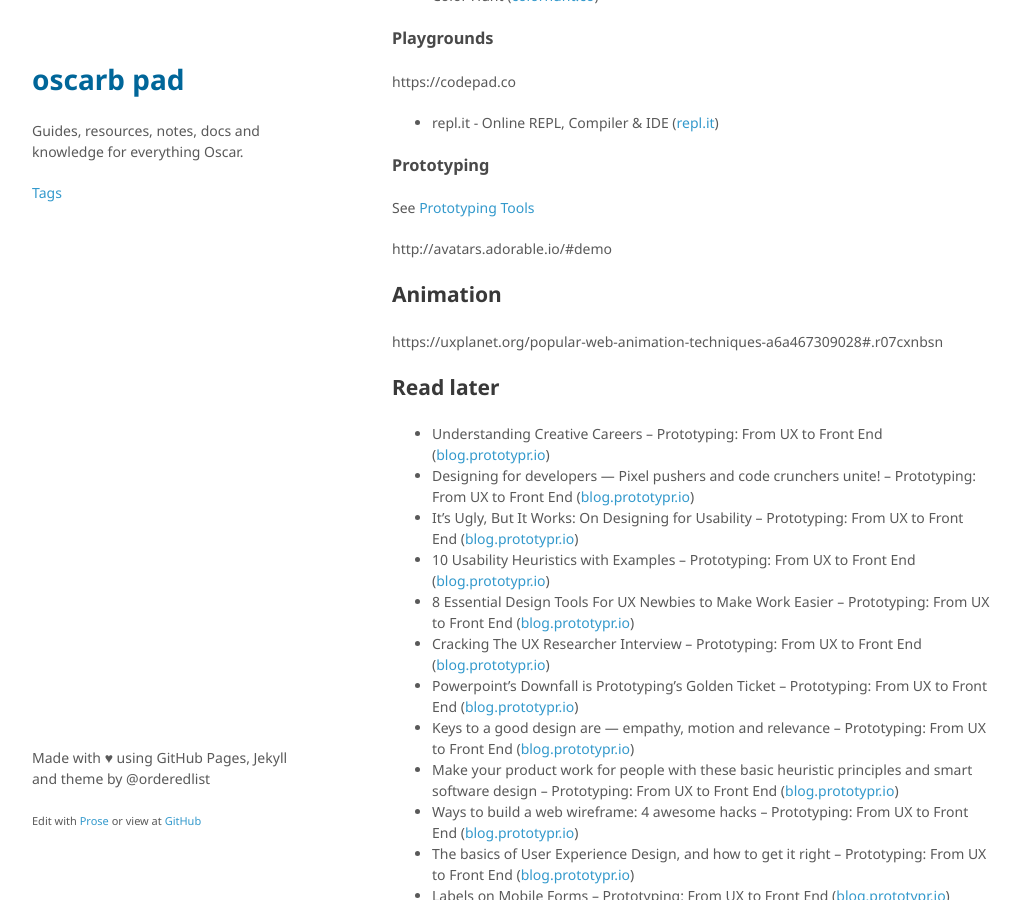
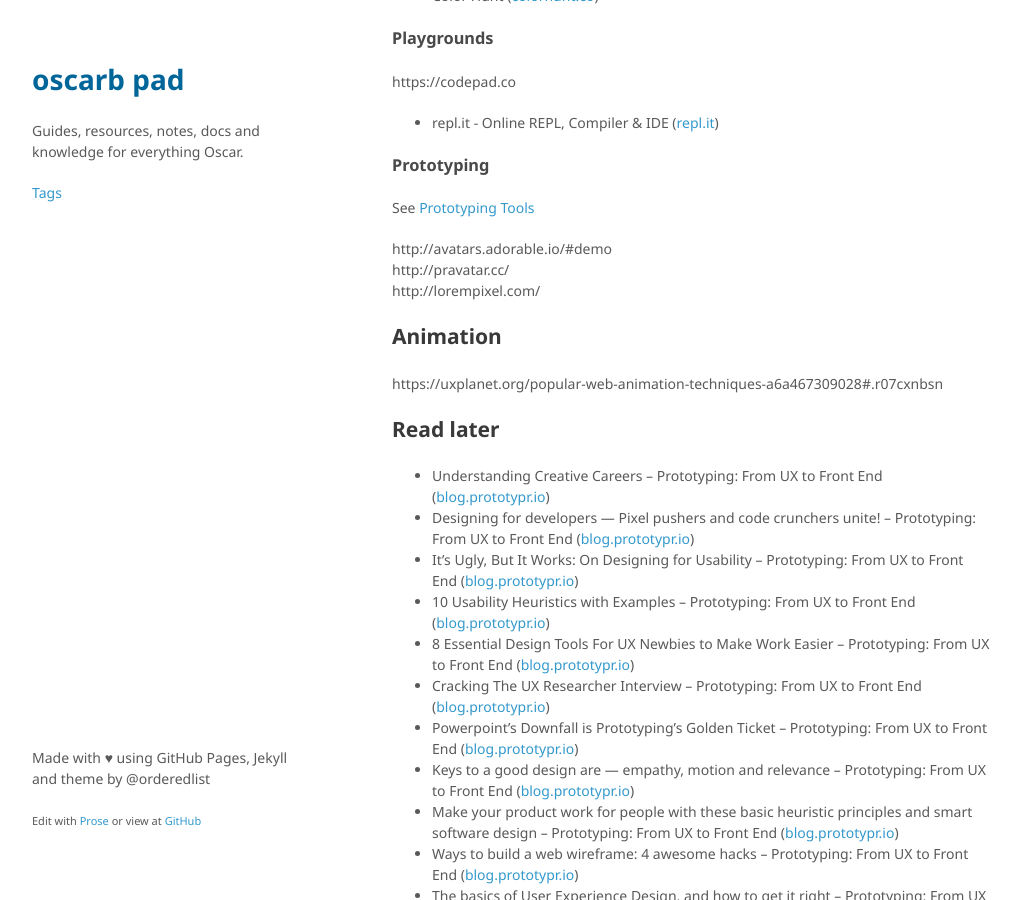
Before and after one commit to oscarb/pad, a Jekyll site: the page built from _docs/web-design.md, in a window 1280 px wide and 900 px high, scrolled down 1200 px. Shown: the whole window, without its empty margins (128-1149 px from the left). Built offline with Jekyll 4.4.1, drawn with Linux system fonts in a browser that asks for light colours; some web fonts are replaced; part of the change alters nothing that is shown.

Commit message:
Updated web-design.md

```diff
--- a/_docs/web-design.md
+++ b/_docs/web-design.md
@@ -70,6 +70,8 @@ https://codepad.co
 See [Prototyping Tools](/prototyping)
 
 http://avatars.adorable.io/#demo
+http://pravatar.cc/
+http://lorempixel.com/
 
 ## Animation
 
```
